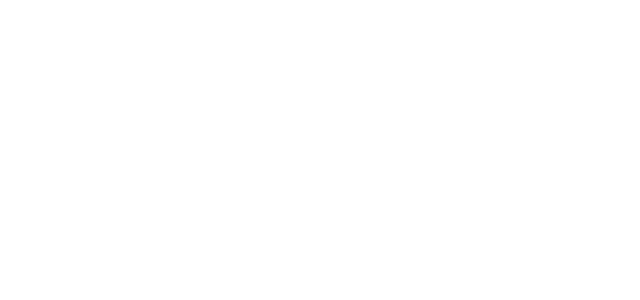
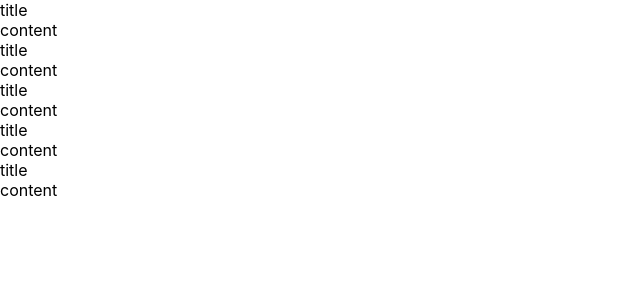
Before and after one commit to ondamiro/ondamiro_FRONTEND, a React (Create React App) app in the folder ondamiro/: page / in a window 1280 px wide. Shown: the top 300 px of the page, without its empty margins (0-640 px from the left). Built offline with nearby package versions, Linux system fonts and the light colour scheme.

Commit message:
json.....

```diff
--- a/ondamiro/src/page/Main/Main.jsx
+++ b/ondamiro/src/page/Main/Main.jsx
@@ -1,10 +1,17 @@
 import React from 'react'
+import data  from "../Main/data.json"
 
 const Main = () => {
+  console.log(data.items)
   return (
-    <div>
-
+    <>
+    {data.items.map(data=>(<>
+    <div key={data.id}>
+      <div>{data.title}</div>
+      <div>{data.content}</div>
     </div>
+    </>))}
+    </>
   )
 }
 
--- /dev/null
+++ b/ondamiro/src/page/Main/data.json
@@ -0,0 +1,9 @@
+{
+   "items":[
+        {"id":1, "title":"title", "content":"content"},
+        {"id":2, "title":"title", "content":"content"},
+        {"id":3, "title":"title", "content":"content"},
+        {"id":4, "title":"title", "content":"content"},
+        {"id":5, "title":"title", "content":"content"}
+    ]
+}
```
